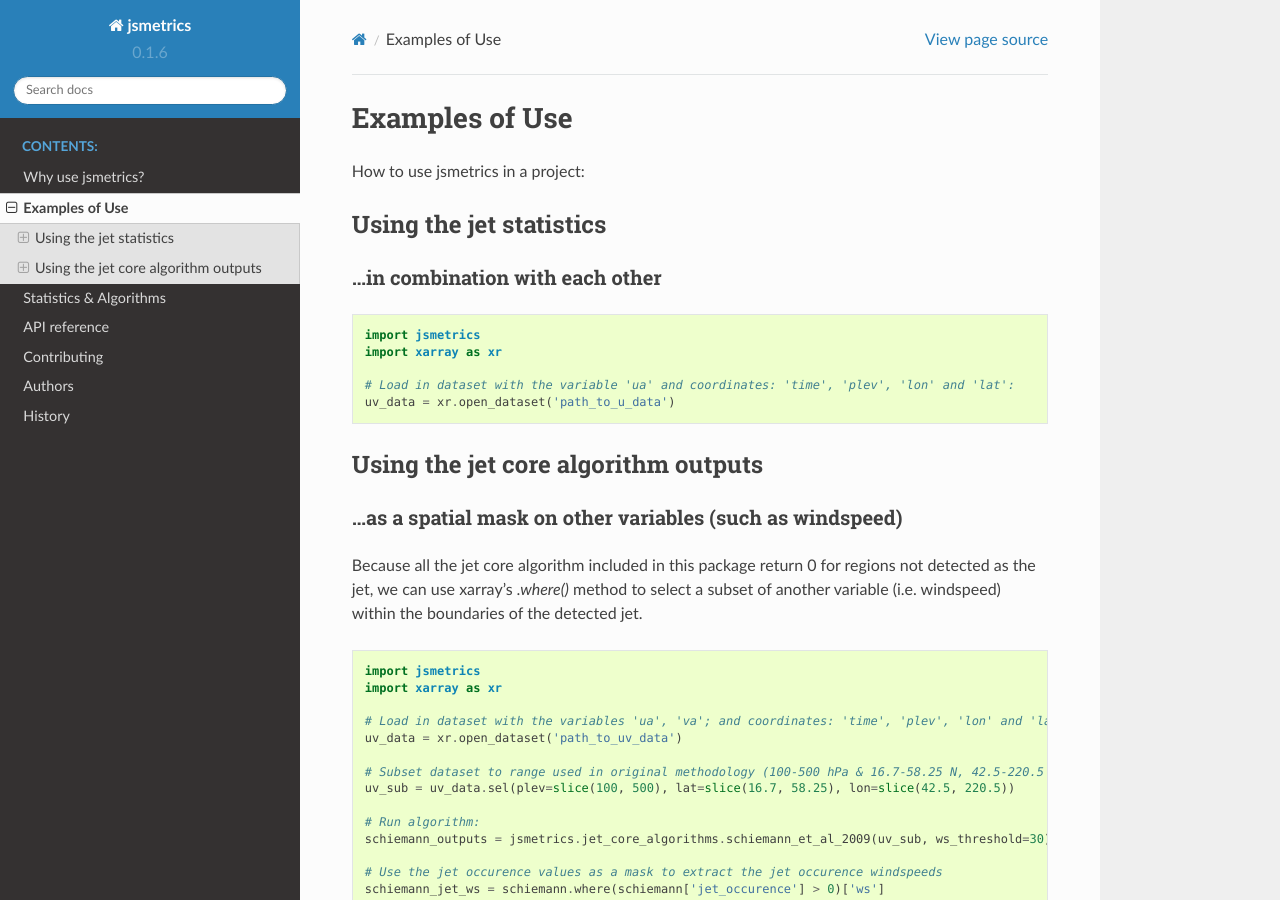
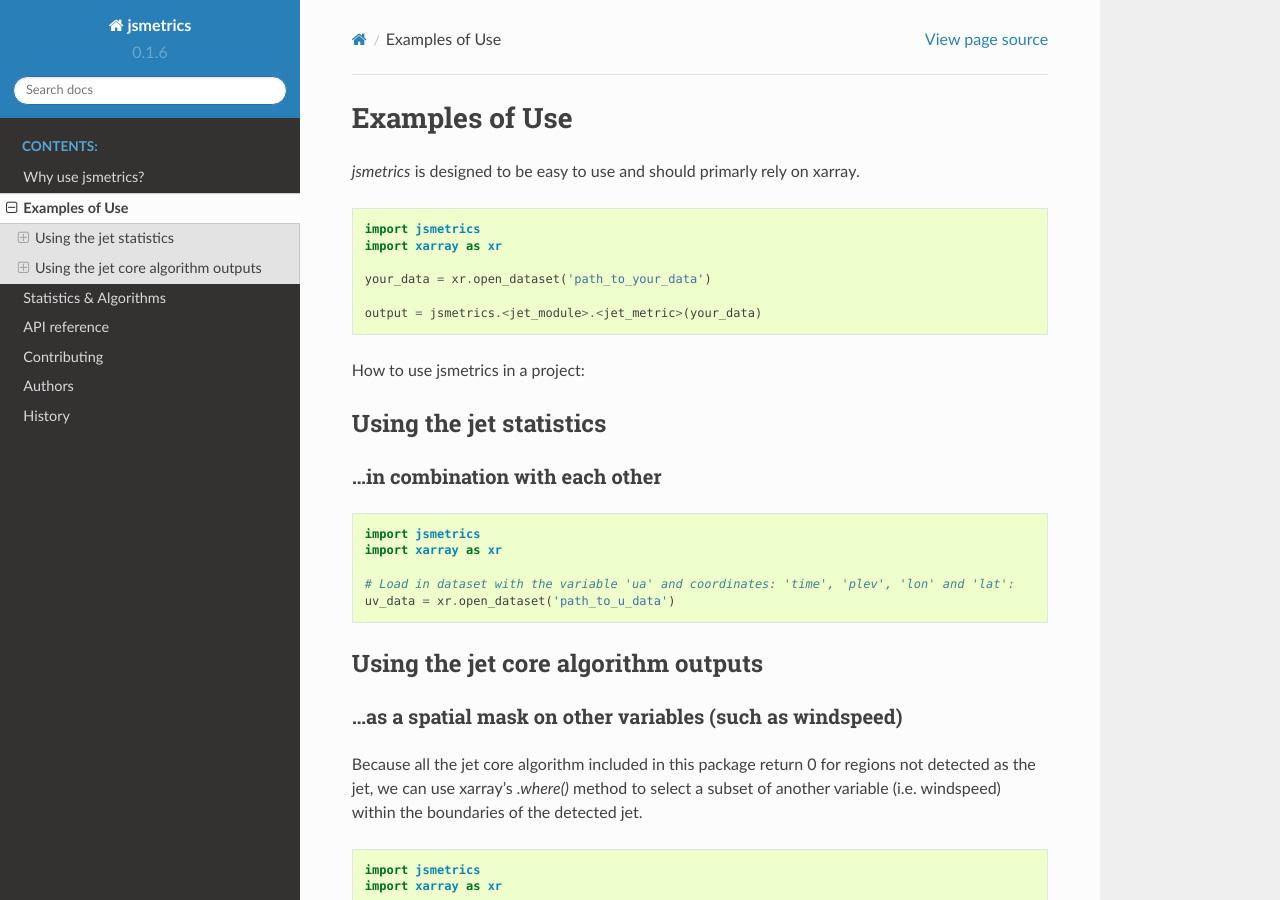
Before and after one commit to Thomasjkeel/jsmetrics, a Sphinx documentation site: the page built from docs/usage.rst, in a window 1280 px wide and 900 px high. Built offline with Sphinx 7.4.7 and the Read the Docs theme 2.0.0, drawn with Linux system fonts in a browser that asks for light colours; pages that are not in the unit, such as notebooks, are missing from menus.

Commit message:
put asterix back

```diff
--- a/docs/metrics.rst
+++ b/docs/metrics.rst
@@ -36,7 +36,7 @@
    `Local Wave Activity <https://doi.org/10.1175/JAS-D-15-0194.1>`_                In progress*
    =============================================================================== ==============  ==  =============================================================================== ==============
 
-* == help needed
+\* == help needed
 
 **Documentation:**
 
@@ -71,7 +71,7 @@
    `Kuang et al. 2014 <http://link.springer.com/10.1007/s00704-013-0994-x>`_       To verify
    =============================================================================== ==============  ==  =============================================================================== ==============
 
-* == help needed
+\* == help needed
 
 **Documentation:**
 
@@ -101,7 +101,7 @@
    `Francis & Vavrus 2015 <https://doi.org/10.1088/1748-9326/10/1/014005>`_        Complete            `Cattiaux et al. 2009 <https://doi.org/10.1002/2016GL070309>`_                  To verify
    =============================================================================== ==============  ==  =============================================================================== ==============
 
-* == help needed
+\* == help needed
 
 **Documentation:**
 
--- a/docs/usage.rst
+++ b/docs/usage.rst
@@ -1,6 +1,17 @@
 ===============
 Examples of Use
 ===============
+
+`jsmetrics` is designed to be easy to use and should primarly rely on xarray.
+
+.. code-block:: python
+
+    import jsmetrics
+    import xarray as xr
+
+    your_data = xr.open_dataset('path_to_your_data')
+
+    output = jsmetrics.<jet_module>.<jet_metric>(your_data)
 
 How to use jsmetrics in a project:
 
```
